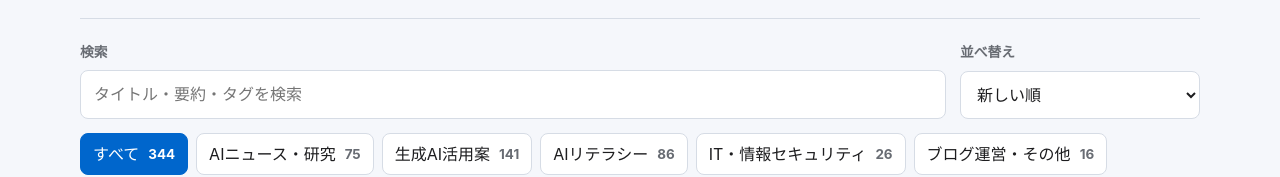
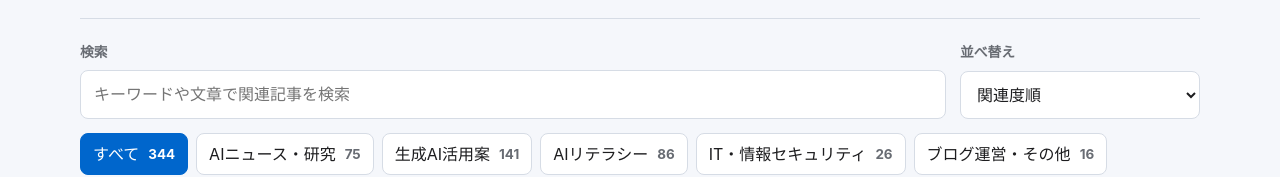
Before and after one commit to TH-auiwkn/note, a website: page index.html in a window 1280 px wide. Shown: the part 599-776 px from the top of the page. Drawn offline with Linux system fonts and the light colour scheme.

Commit message:
Add relevance search option

```diff
--- a/index.html
+++ b/index.html
@@ -59,13 +59,14 @@
               id="searchInput"
               type="search"
               autocomplete="off"
-              placeholder="タイトル・要約・タグを検索"
+              placeholder="キーワードや文章で関連記事を検索"
             />
           </label>
 
           <label class="select-box">
             <span>並べ替え</span>
             <select id="sortSelect">
+              <option value="relevance">関連度順</option>
               <option value="new">新しい順</option>
               <option value="old">古い順</option>
               <option value="title">タイトル順</option>
```
